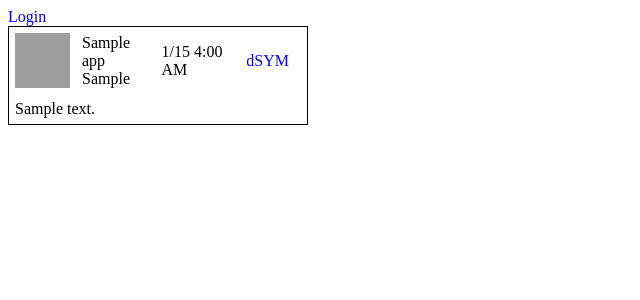
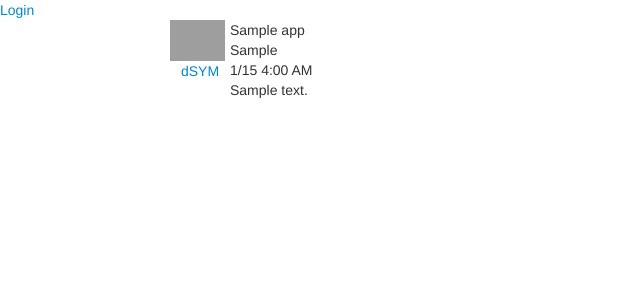
Before and after one commit to ridecharge/spout, a Django app: page /apps/list in a window 1280 px wide. Shown: the top 300 px of the page, without its empty margins (0-640 px from the left). Run offline with Django 3.2, Linux system fonts and the light colour scheme; tables that the repository leaves empty hold one stand-in row (values such as "Sample post"); parts of the project's set-up code (start-up, migrations or seed data) failed here and were passed over; grey boxes are pictures that could not be loaded.

Commit message:
Moved bootstrap and changed template to use bootstrap.  Added media url to settings.

```diff
--- a/EasyEas/settings.py
+++ b/EasyEas/settings.py
@@ -40,7 +40,7 @@ USE_TZ = True
 # URL that handles the media served from MEDIA_ROOT. Make sure to use a
 # trailing slash.
 # Examples: "http://media.lawrence.com/media/", "http://example.com/media/"
-MEDIA_URL = ''
+MEDIA_URL = '/media/'
 
 
 # URL prefix for static files.
--- a/EasyEas/templates/appstore_index.html
+++ b/EasyEas/templates/appstore_index.html
@@ -1,54 +1,32 @@
 <html>
     <head>
         <title>RideCharge Enterprise App Store</title>
-        <style type="text/css">
-            .main_table {
-                max-width: 300px;
-            }
-
-            a:link, a:visited {
-                text-decoration:none;
-            }
-            .top {
-                border-top: 1px solid;
-                border-style: 1px solid;
-                border-color: black;
-            }
-            .bottom {
-                border-bottom: 1px solid;
-                border-style: 1px solid;
-                border-color: black;
-            }
-
-            td {
-                padding: 6px;
-            }
-            </style>
+        <link href="{{ STATIC_URL }}css/bootstrap.min.css" rel="stylesheet">
         <meta name="viewport" content="width=device-width, initial-scale=1.0, maximum-scale=1.0, user-scalable=0">
     </head>
 
     <body>
         <a href="/accounts/{{ auth }}/?next=/apps/list">{{ auth|capfirst}}</a><br>
-        <table class="main_table" style="border-collapse: collapse">
+        <div class="container">
         {% for app in apps %}
-        <tr>
-            <td class="top" style="border-left: 1px solid black"><a href="itms-services://?action=download-manifest&url=http://{{ host }}/apps/plist/{{ app.name }}/{{ app.version }}">
-                    <img width='55' height='55' src="/static/media/{{ app.name }}-{{ app.version }}.png"></a></td>
-            <td class="top">{{ app.name }}<br>{{ app.version }}</td>
-            <td class="top" >{{ app.creation_date|date:"n/j  g:i A" }}</td>
-            <td class="top"><a href="http://{{ host }}/apps/dsym/{{ app.name }}/{{ app.version }}.dSYM.zip">dSYM</a></td>
-                <td class="top" style="border-right: 1px solid black">
+        <div class="row">
+            <div class="span1"><a href="itms-services://?action=download-manifest&url=http://{{ host }}/apps/plist/{{ app.name }}/{{ app.version }}">
+                    <img width='55' height='55' src="{{ MEDIA_URL }}{{ app.name }}-{{ app.version }}.png"></a><br>
+                <div align="center">
+                    <a href="http://{{ host }}/apps/dsym/{{ app.name }}/{{ app.version }}.dSYM.zip">dSYM</a>
+                </div>
+
+            </div>
+            <div class="offset1"></div>
+            {{ app.name }}<br>
+            {{ app.version }}<br>
+            {{ app.creation_date|date:"n/j  g:i A" }}<br>
             {% if user.is_authenticated %}
                 {% if app.approved %}<a href="unapprove/{{ app.id }}">unapprove</a>{% else %}<a href="approve/{{ app.id }}">approve</a>{% endif %}
-            {% endif %}</td>
-        </tr>
-        <tr>
-            <td colspan="5" class="bottom" style="border-left: 1px solid black; border-right: 1px solid black">{{ app.note }}</td>
-        </tr>
-        <tr>
-            <td colspan="5">&nbsp;</td>
-        </tr>
+                {% endif %}{{ app.note }}
+            </div>
         {% endfor %}
     </table>
+</div>
     </body>
   </html>
```
Also changed, not shown: EasyEas/static/css/bootstrap-responsive.css (renamed from EasyEas/media/css/bootstrap-responsive.css), EasyEas/static/css/bootstrap-responsive.min.css (renamed from EasyEas/media/css/bootstrap-responsive.min.css), EasyEas/static/css/bootstrap.css (renamed from EasyEas/media/css/bootstrap.css), EasyEas/static/css/bootstrap.min.css (renamed from EasyEas/media/css/bootstrap.min.css), EasyEas/static/img/glyphicons-halflings-white.png (renamed from EasyEas/media/img/glyphicons-halflings-white.png), EasyEas/static/img/glyphicons-halflings.png (renamed from EasyEas/media/img/glyphicons-halflings.png), EasyEas/static/js/bootstrap.js (renamed from EasyEas/media/js/bootstrap.js), EasyEas/static/js/bootstrap.min.js (renamed from EasyEas/media/js/bootstrap.min.js), 1 other file.
